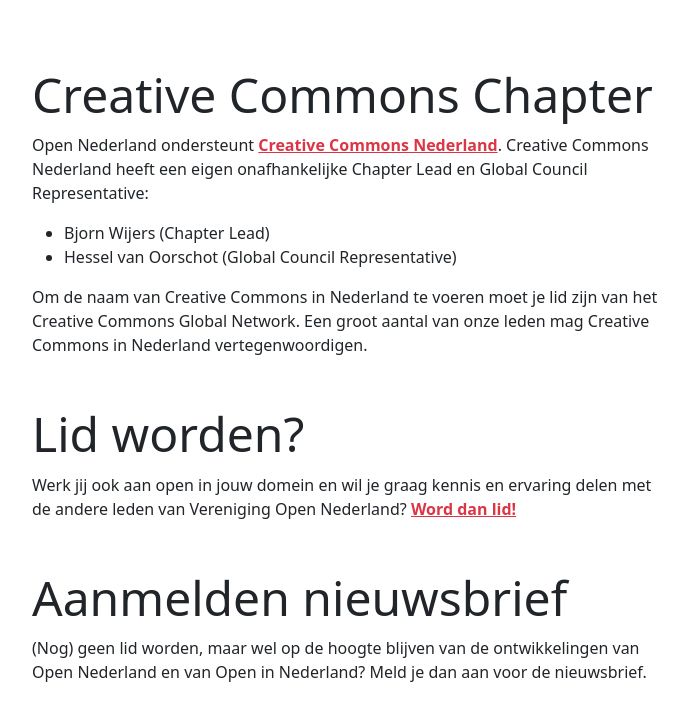
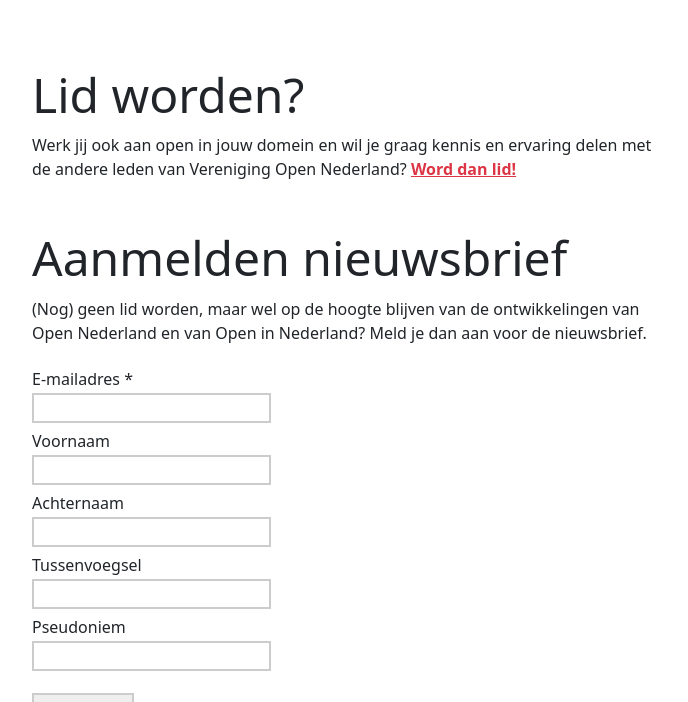
Before and after one commit to opennederland/www.opennederland.nl, a Jekyll site: the page built from index.md, in a window 1280 px wide and 900 px high, scrolled down 2667 px, cut to the strip 198-900 px from the top of the window. Shown: the whole strip, without its empty margins (288-976 px from the left). Built offline with Jekyll 4.4.1, drawn with Linux system fonts in a browser that asks for light colours.

Commit message:
creative commons chapter wordt elders al genoemd, onder vereniging

```diff
--- a/index.md
+++ b/index.md
@@ -26,8 +26,6 @@
 
 <iframe width="100%" height="500px" src="https://docs.opennederland.nu/apps/calendar/embed/pGFnsor2YAC26Bez/listMonth/now"></iframe>
 
-{% include creative-commons.md %}
-
 ## Lid worden?
 
 Werk jij ook aan open in jouw domein en wil je graag kennis en ervaring delen met de andere leden van Vereniging Open Nederland? [Word dan lid!]({{ "/leden/" | relative_url }})
```
